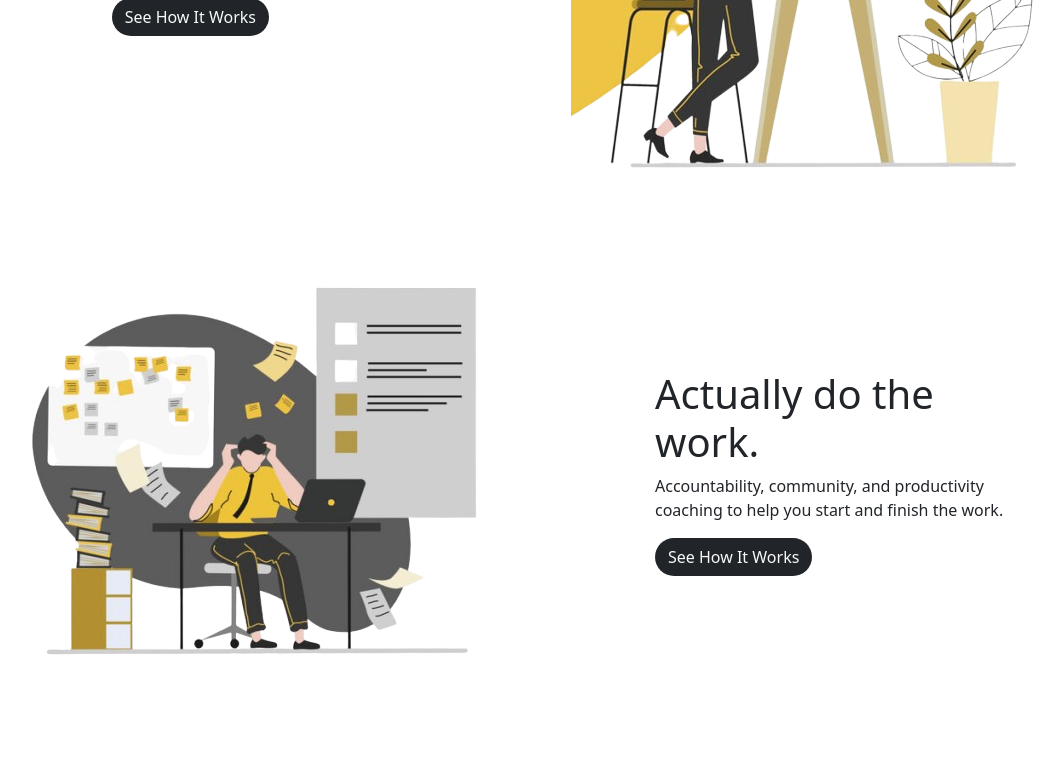
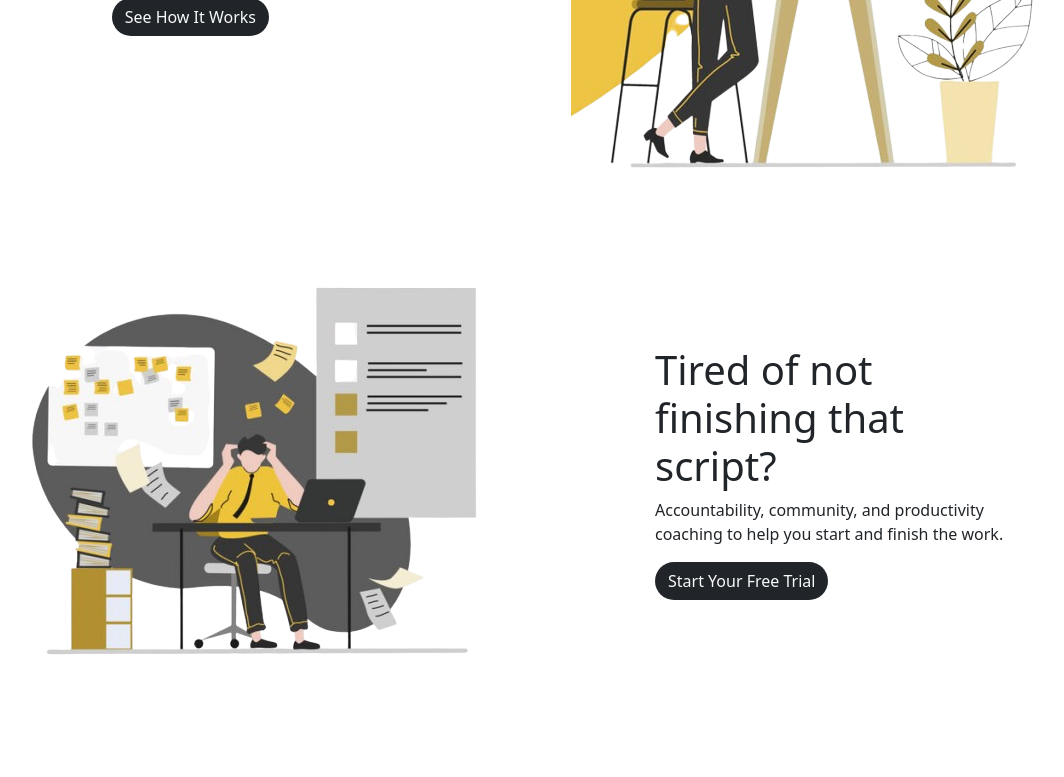
Before and after one commit to Ajith369369/motivated-mornings-frontend, a React (Vite) app: page / in a window 1280 px wide. Shown: the part 486-1263 px from the top of the page, without its empty margins (81-1145 px from the left). Built offline with nearby package versions, Linux system fonts and the light colour scheme.

Commit message:
Add text.

```diff
--- a/src/components/Header.jsx
+++ b/src/components/Header.jsx
@@ -90,14 +90,14 @@ function Header() {
             </div>
             <div className="col-md-5 d-flex flex-column justify-content-center align-items-left px-5">
               <div className="px-5">
-                <h1>Actually do the work.</h1>
+                <h1>Tired of not finishing that script?</h1>
                 <p>
                   Accountability, community, and productivity coaching to help
                   you start and finish the work.
                 </p>
                 <div className="d-flex justify-content-start align-items-center">
                   <button className="btn rounded-pill bg-dark text-light">
-                    See How It Works
+                    Start Your Free Trial
                   </button>
                 </div>
               </div>
```
